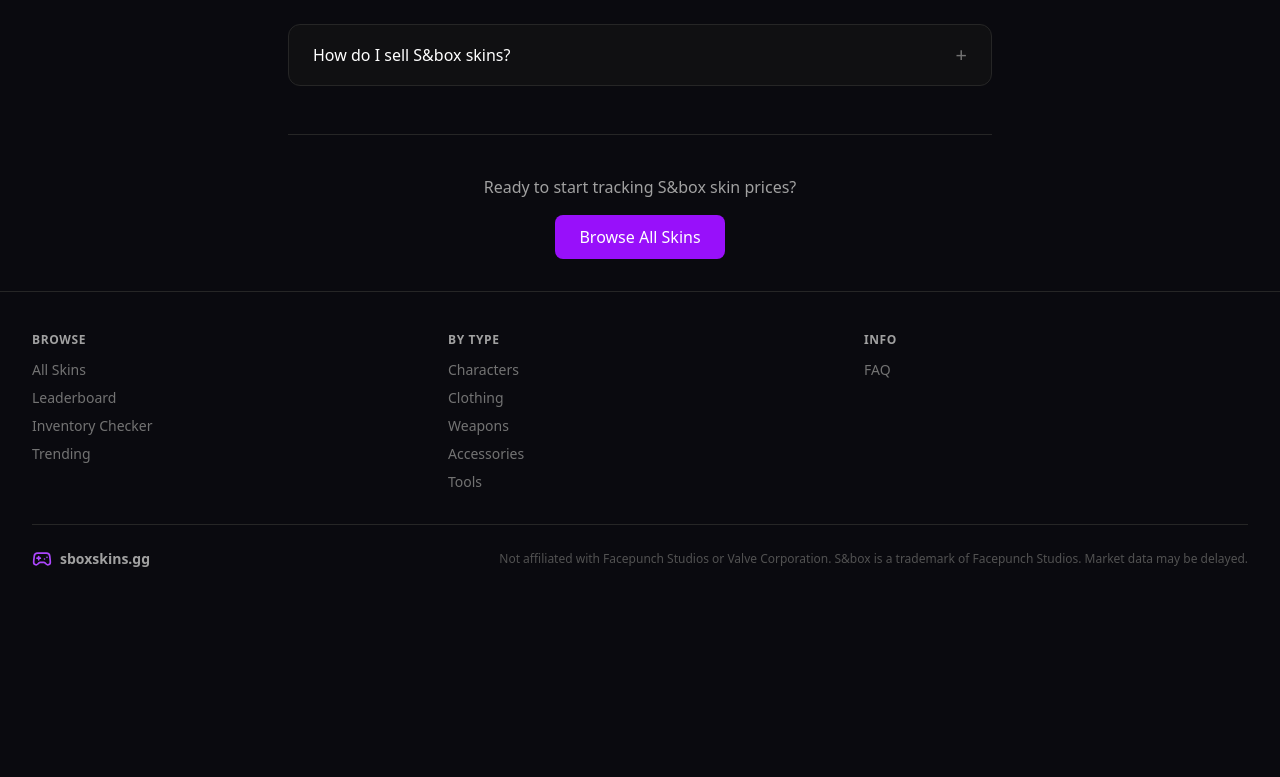
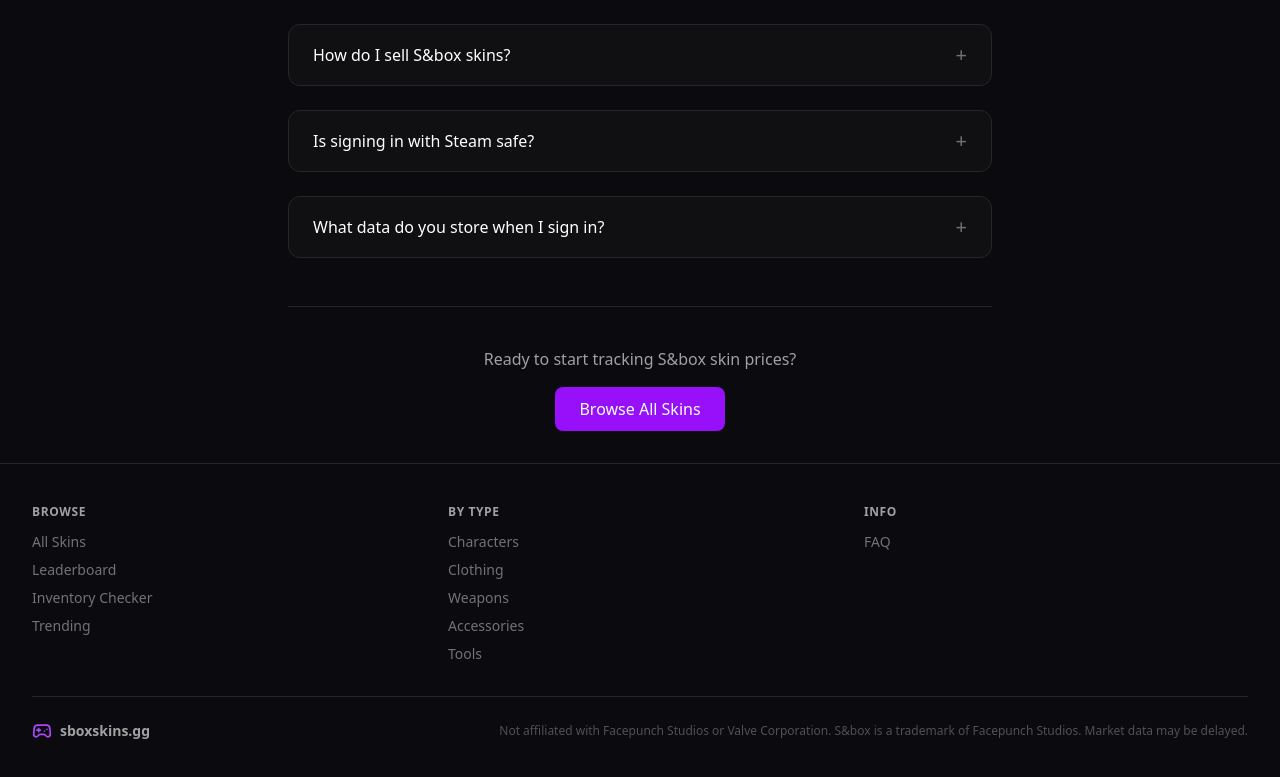
Before and after one commit to LouSputthole/SandBoxWebsite, a Next.js app: page /faq in a window 1280 px wide. Shown: the part 1025-1802 px from the top of the page. Before the commit the page ends 1634 px from the top, so only its background shows below. Built offline with nearby package versions, Linux system fonts and the light colour scheme; no server answers.

Commit message:
docs: add Steam login security FAQ entries
Explain that Steam OpenID is safe — we never see passwords, can't
access accounts/inventory/trades, and only receive the public Steam ID.
Also clarify what data we store on sign-in.

https://claude.ai/code/session_01333vxdCp5PM1zDiwvvDDx8

```diff
--- a/src/app/faq/page.tsx
+++ b/src/app/faq/page.tsx
@@ -53,6 +53,16 @@ const faqs = [
     question: "How do I sell S&box skins?",
     answer:
       "To sell S&box skins, go to your Steam Inventory, select the item you want to sell, and list it on the Steam Community Market. You can check current market prices on sboxskins.gg to price your item competitively.",
+  },
+  {
+    question: "Is signing in with Steam safe?",
+    answer:
+      "Yes. We use Steam's official OpenID 2.0 protocol — the same used by trusted community sites like SteamDB, backpack.tf, and CSGOStash. When you click \"Sign in with Steam\", you are redirected to Steam's website to log in. We never see your password and we never receive any access to your Steam account. We cannot view your inventory, send trade offers, make purchases, or do anything to your account. The only information we receive is your public Steam ID (a number anyone can look up). Signing in is completely optional — it just lets you sync your watchlist across devices.",
+  },
+  {
+    question: "What data do you store when I sign in?",
+    answer:
+      "When you sign in with Steam, we store your public Steam ID, display name, and profile avatar — all of which are publicly visible on your Steam profile already. We also store your watchlist items server-side so they sync across devices. We do not store your password, email, or any private account information. You can sign out at any time, and your account data can be deleted on request.",
   },
 ];
 
```
